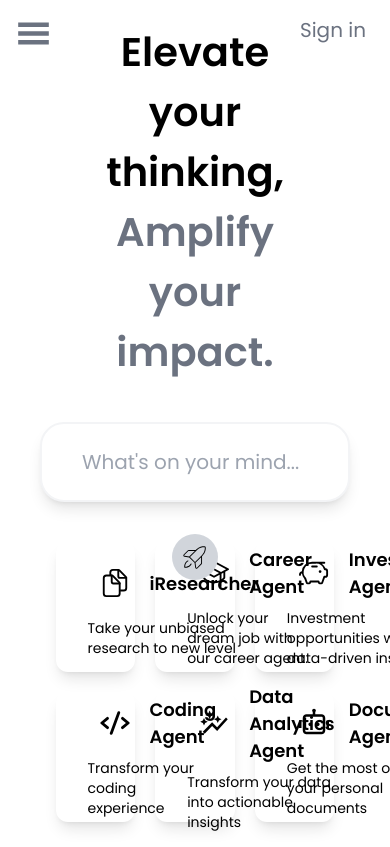
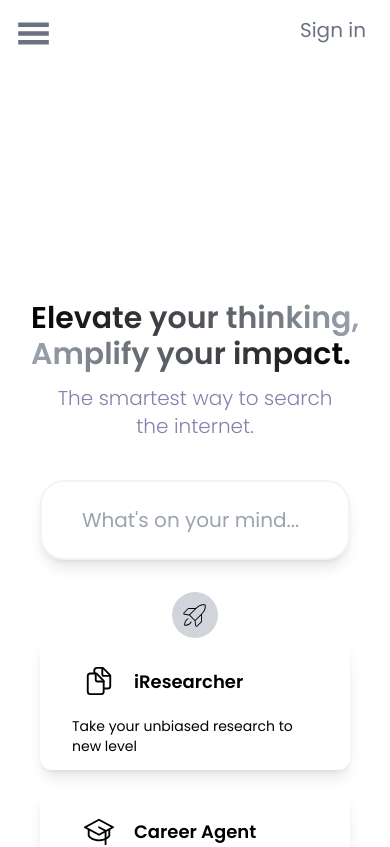
Before and after one commit to HrishikShaji/elevatics-ai, a Next.js app: page /demo in a window 390 px wide. Shown: the top 847 px of the page. Built offline with nearby package versions, Linux system fonts and the light colour scheme; no server answers.

Commit message:
added responsive to researcher

```diff
--- a/app/components/DownloadModal.tsx
+++ b/app/components/DownloadModal.tsx
@@ -11,7 +11,7 @@ export default function DownloadModal({ setIsDownload, children }: DownloadModal
   return (
 
     <div className="fixed z-50 top-0 left-0 h-screen w-full bg-black/70 flex items-center justify-center">
-      <div className="relative h-[50vh] w-[60vw]  p-2 flex flex-col gap-2 bg-white rounded-md">
+      <div className="relative h-[50vh] w-[85vw] sm:w-[60vw]  p-2 flex flex-col gap-2 bg-white rounded-md">
         <button
           onClick={() => setIsDownload(false)}
           className="absolute text-black p-2 rounded-md bg-gray-300 -top-3 -right-3"
--- a/app/components/Hero.tsx
+++ b/app/components/Hero.tsx
@@ -1,16 +1,11 @@
 "use client";
 import { useTheme } from "../contexts/ThemeContext";
-import { BiNetworkChart } from "react-icons/bi";
 import { PiGraduationCap, PiRocketLaunchThin } from "react-icons/pi";
 import { PiPiggyBank } from "react-icons/pi";
 import { PiCodeBold } from "react-icons/pi";
 import { RiRobot2Line } from "react-icons/ri";
 import { MdAutoGraph } from "react-icons/md";
 import Link from "next/link";
-import { IoDocument, IoDocuments } from "react-icons/io5";
-import { useQuickReport } from "../contexts/QuickReportContext";
-import { useRouter } from "next/navigation";
-import { useUser } from "../contexts/UserContext";
 import QuickSearch from "./QuickSearch";
 import { IoDocumentsOutline } from "react-icons/io5";
 
@@ -69,14 +64,33 @@ export default function Hero() {
         color: theme.primary.textColor,
         backgroundColor: theme.primary.backgroundColor,
       }}
-      className="flex flex-col items-center  justify-center  px-10   h-full relative w-full"
+      className="flex flex-col items-center pt-[300px] sm:pt-0 pb-10 sm:pb-0  justify-center  px-10   h-full relative w-full"
     >
-      <h1 style={{ fontSize: isSideBarOpen ? "30px" : "40px" }} className=" font-semibold  w-[80%] md:w-[60%] text-center">
-        Elevate your thinking,{" "}
-        <span className="text-gray-500">Amplify your impact.</span>
+      <div className="flex flex-col items-start justify-start">
+        <h1
+          className={`whitespace-nowrap font-semibold  text-center bg-clip-text text-transparent bg-gradient-to-r md:py-2 from-black to-gray-400
+    ${isSideBarOpen
+              ? 'text-3xl md:text-3xl lg:text-4xl'
+              : 'text-3xl md:text-4xl lg:text-5xl'}
+  `}
+        >
+          Elevate your thinking,{" "}
+        </h1>
+        <h1
+          className={`font-semibold whitespace-nowrap  text-center bg-clip-text text-transparent bg-gradient-to-l md:py-2 from-black to-gray-400
+    ${isSideBarOpen
+              ? 'text-3xl md:text-3xl lg:text-4xl'
+              : 'text-3xl md:text-4xl lg:text-5xl'}
+  `}
+        >
+          Amplify your impact.
+        </h1>
+      </div>
+      <h1 className="text-xl text-[#8282AD] text-center  font-light mt-3">
+        The smartest way to search the internet.
       </h1>
       <QuickSearch />
-      <div className="grid grid-cols-3 gap-5 w-[90%]  mt-10">
+      <div className="grid grid-cols-1  sm:grid-cols-3 gap-5 w-full sm:w-[90%] mt-20 sm:mt-10">
         {agents.map((agent, i) => {
           const IconComponent = agent.icon;
           return (
--- a/app/components/HomeContainer.tsx
+++ b/app/components/HomeContainer.tsx
@@ -12,7 +12,7 @@ export default function HomeContainer() {
         color: theme.primary.textColor,
         backgroundColor: theme.primary.backgroundColor,
       }}
-      className="relative flex flex-col items-center  justify-center  px-10   h-full  w-full"
+      className="relative flex flex-col items-center pt-[300px] sm:pt-0  justify-center  px-10   h-full  w-full"
     >
       <Link
         className="p-2 text-xl rounded-md bg-white text-gray-500 hover:text-black fixed z-40 top-2 right-4"
--- a/app/components/NewFinalReport.tsx
+++ b/app/components/NewFinalReport.tsx
@@ -24,7 +24,7 @@ export default function NewFinalReport() {
   return (
     <div className="h-screen w-full  flex flex-col justify-end relative items-center">
       <ReportActions setIsDownload={setIsDownload} setIsShare={setIsShare} />
-      <div className="flex flex-col   h-[700px] justify-between items-center  w-full">
+      <div className="flex flex-col h-[760px]  sm:h-[700px] justify-between items-center  w-full">
         <Slider setCurrentIndex={setCurrentIndex} currentIndex={currentIndex} items={data} />
         {data.length > 0 ? (
           <NewSubTopicReport
--- a/app/components/NewSubTopicReport.tsx
+++ b/app/components/NewSubTopicReport.tsx
@@ -32,7 +32,7 @@ export default function NewSubTopicReport({
 
   return (
     <div
-      className="relative px-28 w-full h-[630px] flex flex-col  overflow-y-scroll custom-scrollbar"
+      className="relative px-10 sm:px-28 w-full h-[700px] sm:h-[630px] flex flex-col  overflow-y-scroll custom-scrollbar"
       ref={reportContainerRef}>
       <div className="flex flex-col w-full h-full">
         {currentTopic.map((item, i) => (
--- a/app/components/ReportActions.tsx
+++ b/app/components/ReportActions.tsx
@@ -10,16 +10,16 @@ interface ReportActionsProps {
 export default function ReportActions({ setIsShare, setIsDownload }: ReportActionsProps) {
   return (
 
-    <div className="flex gap-3 absolute top-2 right-32">
+    <div className="flex gap-3 absolute top-4 right-6 sm:right-32">
       <button
-        className="text-sm bg-[#EDF0FF] flex text-[#2A42CB] gap-2 rounded-md p-2 items-center justify-center w-[120px]"
+        className="text-sm sm:bg-[#EDF0FF] flex text-[#2A42CB] gap-2 rounded-md sm:p-2 items-center justify-center sm:w-[120px]"
         onClick={() => setIsDownload((prev) => !prev)}>
-        <AiOutlineDownload size={25} /> Download
+        <AiOutlineDownload size={25} /><span className="hidden sm:block">Download</span>
       </button>
       <button
         onClick={() => setIsShare(true)}
-        className="text-sm gap-2 text-gray-500 border-2 border-gray-500 rounded-md p-2 flex items-center justify-center w-[120px]">
-        <IoMdShare /> Share
+        className="text-sm gap-2 text-gray-500 sm:border-2 border-gray-500 rounded-md sm:p-2 flex items-center justify-center sm:w-[120px]">
+        <IoMdShare size={25} /> <span className="hidden sm:block">Share</span>
       </button>
     </div>
   )
--- a/app/components/Sidebar.tsx
+++ b/app/components/Sidebar.tsx
@@ -15,7 +15,7 @@ export default function Sidebar() {
   if (!isSideBarOpen) return null;
   return (
     <>
-      <div className="sm:hidden bg-white fixed top-14 items-center z-40 flex flex-col w-full h-[200px] left-0">
+      <div className="sm:hidden bg-gray-100 fixed top-0 items-center pt-14 z-20 flex flex-col w-full h-[250px] left-0">
 
         <button
           style={{ color: modal === "settings" ? "black" : "" }}
--- a/app/components/ui/Slider.tsx
+++ b/app/components/ui/Slider.tsx
@@ -32,10 +32,10 @@ export default function Slider({ items, setCurrentIndex, currentIndex }: SliderP
   };
   return (
 
-    <div className="relative flex items-center px-28 w-full">
+    <div className="relative flex items-center px-10 sm:px-28 w-full">
       <button
         onClick={() => scrollLeft(containerRef)}
-        className="absolute size-6 flex items-center justify-center left-20 hover:bg-gray-200 rounded-full"
+        className="absolute size-6 flex items-center justify-center left-1 hover:bg-gray-200 rounded-full"
       >
         {"<"}
       </button>
@@ -64,7 +64,7 @@ export default function Slider({ items, setCurrentIndex, currentIndex }: SliderP
       </div>
       <button
         onClick={() => scrollRight(containerRef)}
-        className="absolute size-6 flex items-center justify-center right-20 hover:bg-gray-200 rounded-full"
+        className="absolute size-6 flex items-center justify-center right-1 sm:right-20 hover:bg-gray-200 rounded-full"
       >
         {">"}
       </button>
--- a/app/layout.tsx
+++ b/app/layout.tsx
@@ -41,7 +41,7 @@ export default function RootLayout({
                 <PromptProvider>
                   <QuickReportProvider>
                     <Modal />
-                    <div className="overflow-hidden h-screen w-full flex">
+                    <div className="sm:overflow-hidden sm:h-screen w-full flex">
                       <Sidebar />
                       <ToggleSidebar />
                       <SignInButton />
```
Also changed, not shown: app/components/Researcher.tsx (+4 -4 lines), app/components/ShareEmail.tsx (+4 -4 lines), app/components/TopicSection.tsx (+3 -5 lines).
